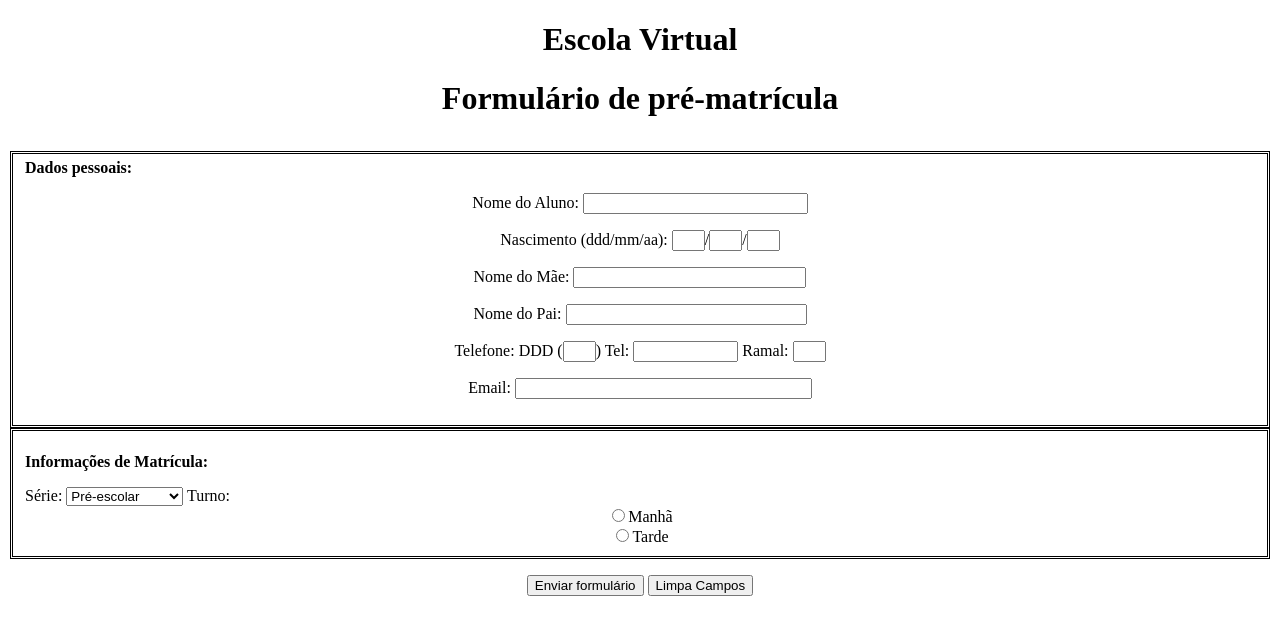
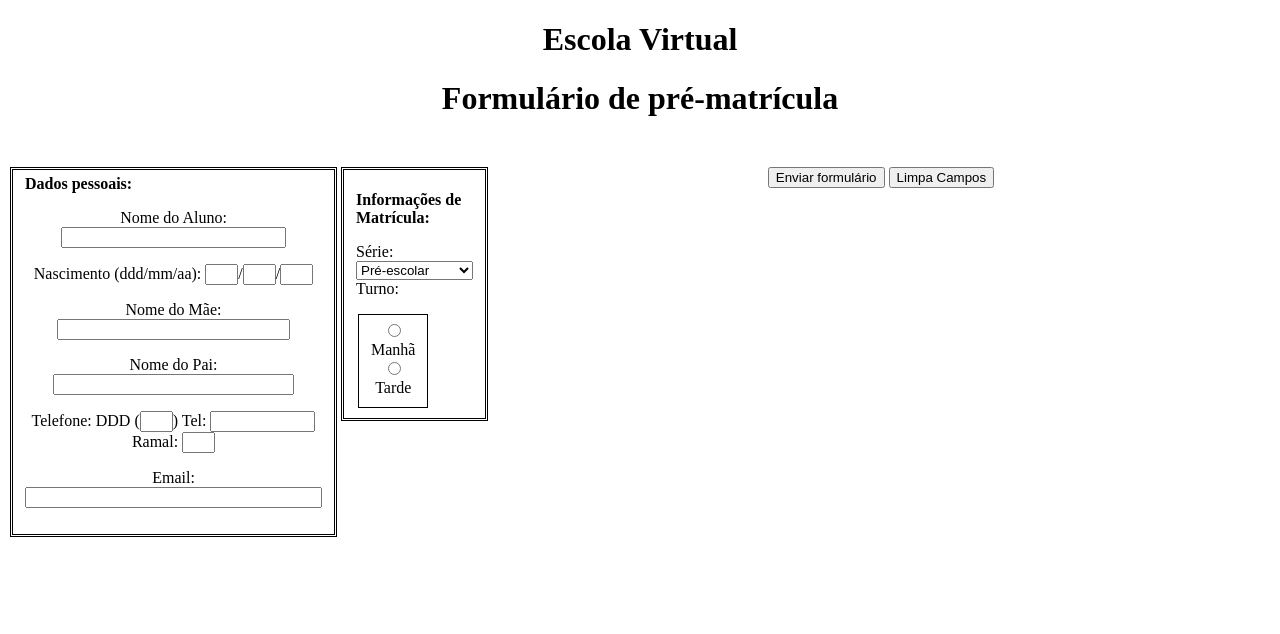
Before and after one commit to MusgoNato/AULA-OMAR, a plain HTML site: page TAREFA/Escola Virtual.html in a window 1280 px wide. Drawn offline with Linux system fonts and the light colour scheme.

Commit message:
Descrição
Terminando de ajeitar, coloquei o css dessa vez

```diff
--- a/TAREFA/Escola Virtual.html
+++ b/TAREFA/Escola Virtual.html
@@ -5,6 +5,7 @@
         <h1 align="center"><font size="6">Escola Virtual</font></h1>
 
         <b><p align="center"><font size="6">Formulário de pré-matrícula</font></p></b>
+        <link rel="stylesheet" href="form_turno.css">
     </head>
 
     <body>
@@ -43,12 +44,14 @@
                     <!--2° formulario-->
                     <form>
                         <form>
+                            <fieldset>
                             <span>
                                 <div align="center">
                                     <input type="radio" name="manha">Manhã<br>
                                     <input type="radio" name="tarde">Tarde
                                 </div>
                             </span>
+                        </fieldset>
                     </form>
 
 
--- /dev/null
+++ b/TAREFA/form_turno.css
@@ -0,0 +1,7 @@
+fieldset {
+    float: left;
+    margin-top: 1em;
+    width: 1%;
+    box-sizing: border-box;
+    border: 1px solid;
+  }
```
Lines whose indentation alone changed are shown as unchanged.
